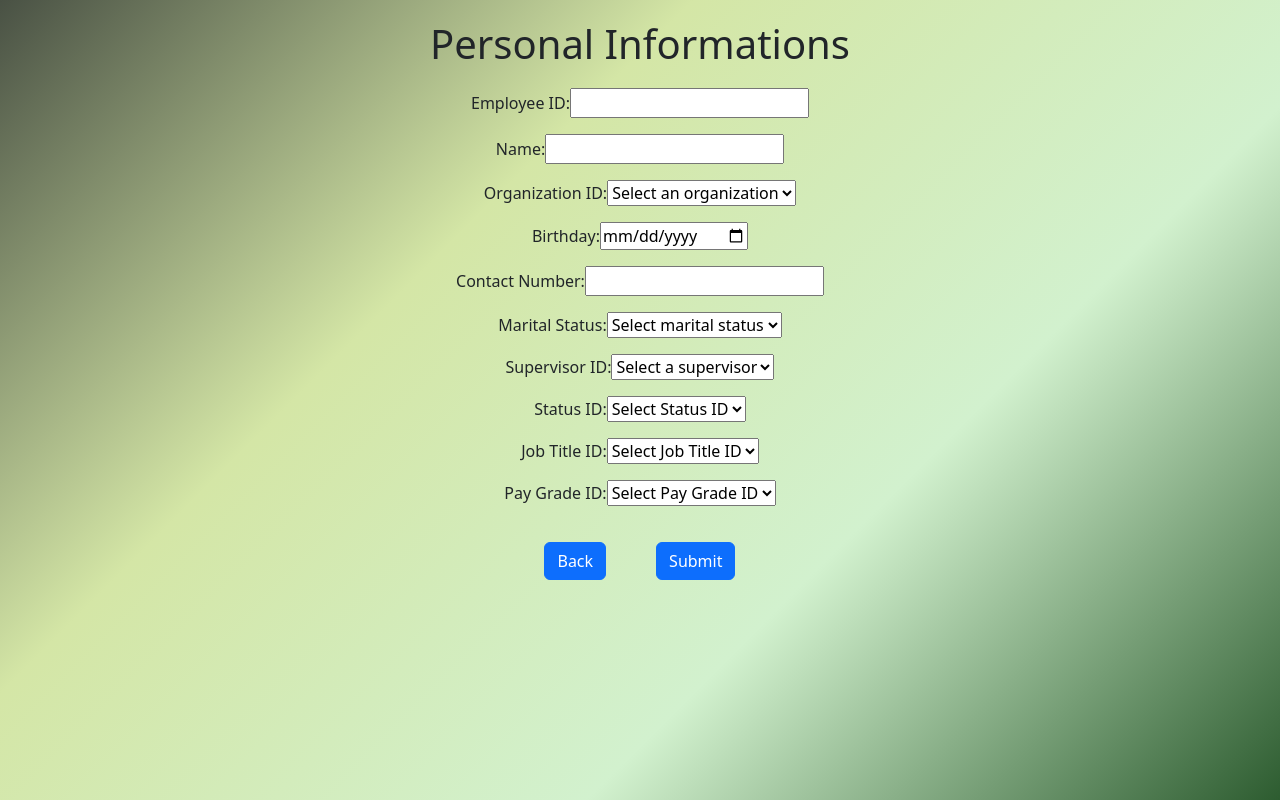
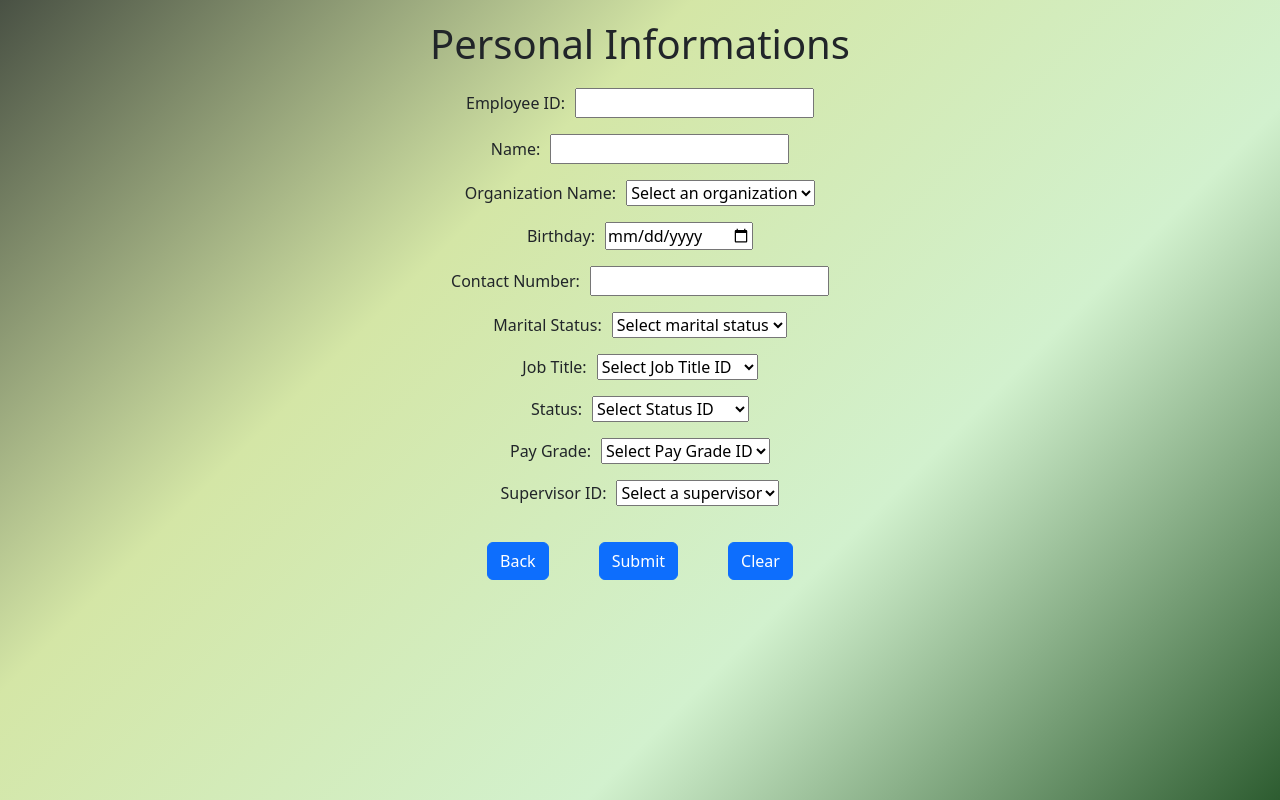
Before and after one commit to sanjulagathsara/Jupiter-Human_Resource-Management-System, a React (Create React App) app in the folder Frontend/: page /login/Employee/ManUI/AddEmployee in a window 1280 px wide. Built offline with nearby package versions, Linux system fonts and the light colour scheme.

Commit message:
Add Employee page fixed

```diff
--- a/Frontend/src/Components/ManUI/AddEmployee.js
+++ b/Frontend/src/Components/ManUI/AddEmployee.js
@@ -14,17 +14,55 @@ const AddEmployee = () => {
   const [maritalStatus, setMaritalStatus] = useState("");
   const [contactNumber, setContactNumber] = useState("");
 
-  const [supervisorId, setSupervisorId] = useState("");
+  const [supervisorId, setSupervisorId] = useState(null);
   const [statusID, setStatusID] = useState("");
   const [jobTitleId, setJobTitleId] = useState("");
   const [payGradeId, setPayGradeId] = useState("");
 
-  const organizations = ["OR001", "OR002", "OR003"];
+  const organizations = ["Jupiter", "XYZ Ltd", "PQR Inc"];
+  const organizationDict = {
+    Jupiter: "OR001",
+    "XYZ Ltd": "OR002",
+    "PQR Inc": "OR003",
+  };
   const maritalStatusOptions = ["Un-Married", "Married", "Divorced", "Widowed"];
   const supervisors = ["E001", "E003"];
-  const statusList = ["S001", "S002", "S003", "S004", "S005"];
-  const jobTitleList = ["JT001", "JT002", "JT003", "JT004", "JT005"];
-  const payGradeList = ["PG001", "PG002", "PG003", "PG004", "PG005"];
+  const statusList = [
+    "Intern-fulltime",
+    "Intern-Parttime",
+    "Contract-fulltime",
+    "Contract-parttime",
+    "Permanent",
+    "Freelance",
+  ];
+  const statusDict = {
+    "Intern-fulltime": "S001",
+    "Intern-Parttime": "S002",
+    "Contract-fulltime": "S003",
+    "Contract-parttime": "S004",
+    Permanent: "S005",
+    Freelance: "S006",
+  };
+  const jobTitleList = [
+    "HR Manager",
+    "Supervisor",
+    "Accountant",
+    "Software Engineer",
+    "QA Engineer",
+  ];
+  const jobTitleDict = {
+    "HR Manager": "JT001",
+    Supervisor: "JT002",
+    Accountant: "JT003",
+    "Software Engineer": "JT004",
+    "QA Engineer": "JT005",
+  };
+  const payGradeList = ["Level 1", "Level 2", "Level 3"];
+  const payGradeDict = {
+    "Level 1": "PG001",
+    "Level 2": "PG002",
+    "Level 3": "PG003",
+  };
   const [formSubmitted, setFormSubmitted] = useState(false);
 
   const handleSubmit = (e) => {
@@ -40,8 +78,24 @@ const AddEmployee = () => {
       contactNumber,
       maritalStatus,
       supervisorId,
+      statusID,
+      jobTitleId,
+      payGradeId,
     });
   };
+
+  function clearDetails() {
+    setEmployeeId("");
+    setOrganizationId("");
+    setName("");
+    setBirthday("");
+    setContactNumber("");
+    setMaritalStatus("");
+    setSupervisorId(null);
+    setStatusID("");
+    setJobTitleId("");
+    setPayGradeId("");
+  }
 
   useEffect(() => {
     if (formSubmitted) {
@@ -71,6 +125,7 @@ const AddEmployee = () => {
         .catch((error) => {
           console.log("Data not sent to serve");
         });
+      clearDetails();
       setFormSubmitted(false);
     }
   }, [formSubmitted]);
@@ -89,6 +144,7 @@ const AddEmployee = () => {
                 type="text"
                 value={employeeId}
                 onChange={(e) => setEmployeeId(e.target.value)}
+                style={{ marginLeft: "10px" }}
               />
             </label>
           </tr>
@@ -99,15 +155,19 @@ const AddEmployee = () => {
                 type="text"
                 value={name}
                 onChange={(e) => setName(e.target.value)}
+                style={{ marginLeft: "10px" }}
               />
             </label>
           </tr>
           <tr>
             <label className="mb-3">
-              Organization ID:
+              Organization Name:
               <select
-                value={organizationId}
-                onChange={(e) => setOrganizationId(e.target.value)}
+                value={organizationDict.organizationId}
+                onChange={(e) =>
+                  setOrganizationId(organizationDict[e.target.value])
+                }
+                style={{ marginLeft: "10px" }}
               >
                 <option value="">Select an organization</option>
                 {organizations.map((org, index) => (
@@ -125,6 +185,7 @@ const AddEmployee = () => {
                 type="date"
                 value={birthday}
                 onChange={(e) => setBirthday(e.target.value)}
+                style={{ marginLeft: "10px" }}
               />
             </label>
           </tr>
@@ -135,6 +196,7 @@ const AddEmployee = () => {
                 type="tel"
                 value={contactNumber}
                 onChange={(e) => setContactNumber(e.target.value)}
+                style={{ marginLeft: "10px" }}
               />
             </label>
           </tr>
@@ -144,6 +206,7 @@ const AddEmployee = () => {
               <select
                 value={maritalStatus}
                 onChange={(e) => setMaritalStatus(e.target.value)}
+                style={{ marginLeft: "10px" }}
               >
                 <option value="">Select marital status</option>
                 {maritalStatusOptions.map((status, index) => (
@@ -156,15 +219,16 @@ const AddEmployee = () => {
           </tr>
           <tr>
             <label className="mb-3">
-              Supervisor ID:
+              Job Title:
               <select
-                value={supervisorId}
-                onChange={(e) => setSupervisorId(e.target.value)}
+                value={jobTitleDict.jobTitleId}
+                onChange={(e) => setJobTitleId(jobTitleDict[e.target.value])}
+                style={{ marginLeft: "10px" }}
               >
-                <option value="">Select a supervisor</option>
-                {supervisors.map((supervisor, index) => (
-                  <option key={index} value={supervisor}>
-                    {supervisor}
+                <option value="">Select Job Title ID</option>
+                {jobTitleList.map((jobTitle, index) => (
+                  <option key={index} value={jobTitle}>
+                    {jobTitle}
                   </option>
                 ))}
               </select>
@@ -172,10 +236,11 @@ const AddEmployee = () => {
           </tr>
           <tr>
             <label className="mb-3">
-              Status ID:
+              Status:
               <select
-                value={statusID}
-                onChange={(e) => setStatusID(e.target.value)}
+                value={statusDict.statusID}
+                onChange={(e) => setStatusID(statusDict[e.target.value])}
+                style={{ marginLeft: "10px" }}
               >
                 <option value="">Select Status ID</option>
                 {statusList.map((status, index) => (
@@ -188,26 +253,11 @@ const AddEmployee = () => {
           </tr>
           <tr>
             <label className="mb-3">
-              Job Title ID:
+              Pay Grade:
               <select
-                value={jobTitleId}
-                onChange={(e) => setJobTitleId(e.target.value)}
-              >
-                <option value="">Select Job Title ID</option>
-                {jobTitleList.map((jobTitle, index) => (
-                  <option key={index} value={jobTitle}>
-                    {jobTitle}
-                  </option>
-                ))}
-              </select>
-            </label>
-          </tr>
-          <tr>
-            <label className="mb-3">
-              Pay Grade ID:
-              <select
-                value={payGradeId}
-                onChange={(e) => setPayGradeId(e.target.value)}
+                value={payGradeDict.payGradeId}
+                onChange={(e) => setPayGradeId(payGradeDict[e.target.value])}
+                style={{ marginLeft: "10px" }}
               >
                 <option value="">Select Pay Grade ID</option>
                 {payGradeList.map((payGrade, index) => (
@@ -218,6 +268,25 @@ const AddEmployee = () => {
               </select>
             </label>
           </tr>
+          {jobTitleId !== "JT002" && (
+            <tr>
+              <label className="mb-3">
+                Supervisor ID:
+                <select
+                  value={supervisorId}
+                  onChange={(e) => setSupervisorId(e.target.value)}
+                  style={{ marginLeft: "10px" }}
+                >
+                  <option value="">Select a supervisor</option>
+                  {supervisors.map((supervisor, index) => (
+                    <option key={index} value={supervisor}>
+                      {supervisor}
+                    </option>
+                  ))}
+                </select>
+              </label>
+            </tr>
+          )}
           <button
             onClick={goBack}
             type="button"
@@ -239,6 +308,20 @@ const AddEmployee = () => {
           >
             Submit
           </button>
+
+          <button
+            onClick={clearDetails}
+            type="button"
+            className="btn btn-primary"
+            style={{
+              color: "white",
+              fontSize: "16px",
+              marginLeft: "50px",
+              marginTop: "20px",
+            }}
+          >
+            Clear
+          </button>
         </form>
       </div>
     </div>
```
